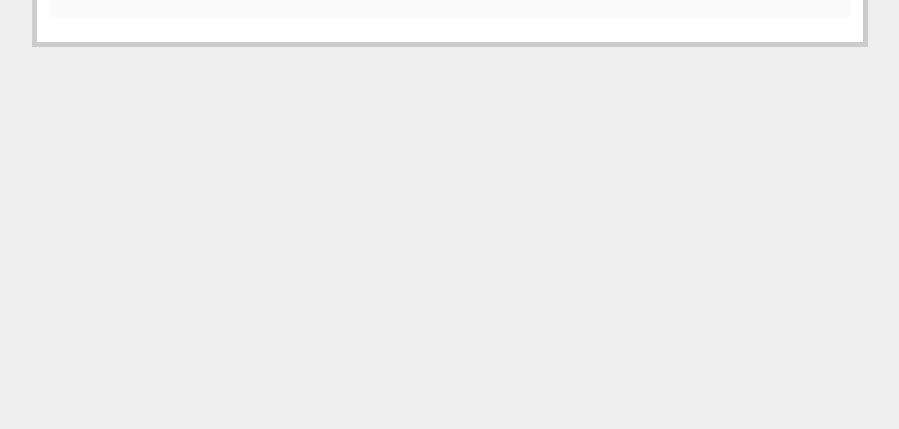
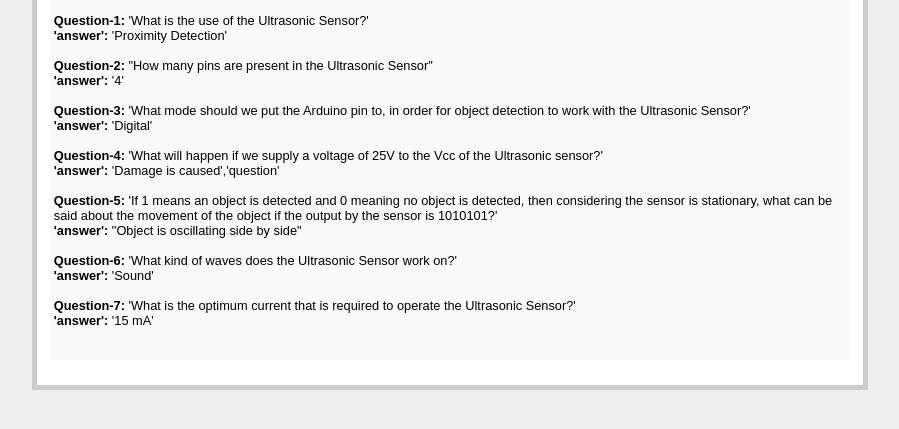
Before and after one commit to darekarankita0/mcq-quiz, a Flask app: template templates/end_miniquiz.html in a window 1280 px wide. Shown: the part 218-647 px from the top of the page, without its empty margins (190-1089 px from the left). Run offline with Flask 2, Linux system fonts and the light colour scheme; the template is opened without the code that fills it, so the values that code supplies are empty.

Commit message:
Update end_miniquiz.html

```diff
--- a/templates/end_miniquiz.html
+++ b/templates/end_miniquiz.html
@@ -21,4 +21,14 @@ Correct answers:
 Wrong answers:
 <label for="wronga" >{{summary["wrong"]}}</label>
 </p>
+<p>
+<b>Question-1:</b> 'What is the use of the Ultrasonic Sensor?'<br><b>'answer':</b> 'Proximity Detection'<br><br>
+<b>Question-2:</b> "How many pins are present in the Ultrasonic Sensor"<br><b>'answer':</b> '4'<br><br>
+<b>Question-3:</b> 'What mode should we put the Arduino pin to, in order for object detection to work with the Ultrasonic Sensor?'<br><b>'answer':</b> 'Digital'<br><br>
+<b>Question-4:</b> 'What will happen if we supply a voltage of 25V to the Vcc of the Ultrasonic sensor?'<br><b>'answer':</b> 'Damage is caused','question'<br><br>
+<b>Question-5:</b> 'If 1 means an object is detected and 0 meaning no object is detected, then considering the sensor is stationary, what can be said about the movement
+of the object if the output by the sensor is 1010101?'<br><b>'answer':</b> "Object is oscillating side by side"<br><br>
+<b>Question-6:</b> 'What kind of waves does the Ultrasonic Sensor work on?'<br><b>'answer':</b> 'Sound'<br><br>
+<b>Question-7:</b> 'What is the optimum current that is required to operate the Ultrasonic Sensor?'<br><b>'answer':</b> '15 mA'<br><br>
+</p>
 </div>
```
